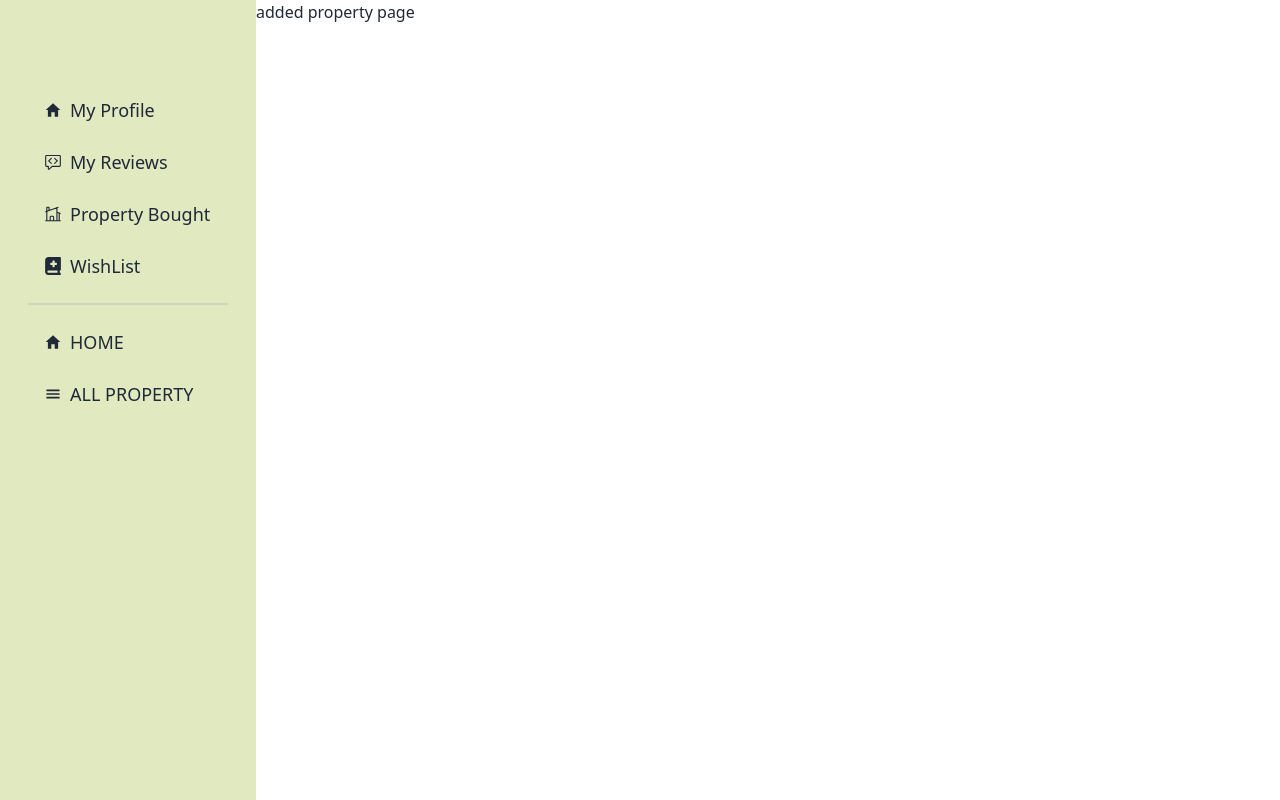
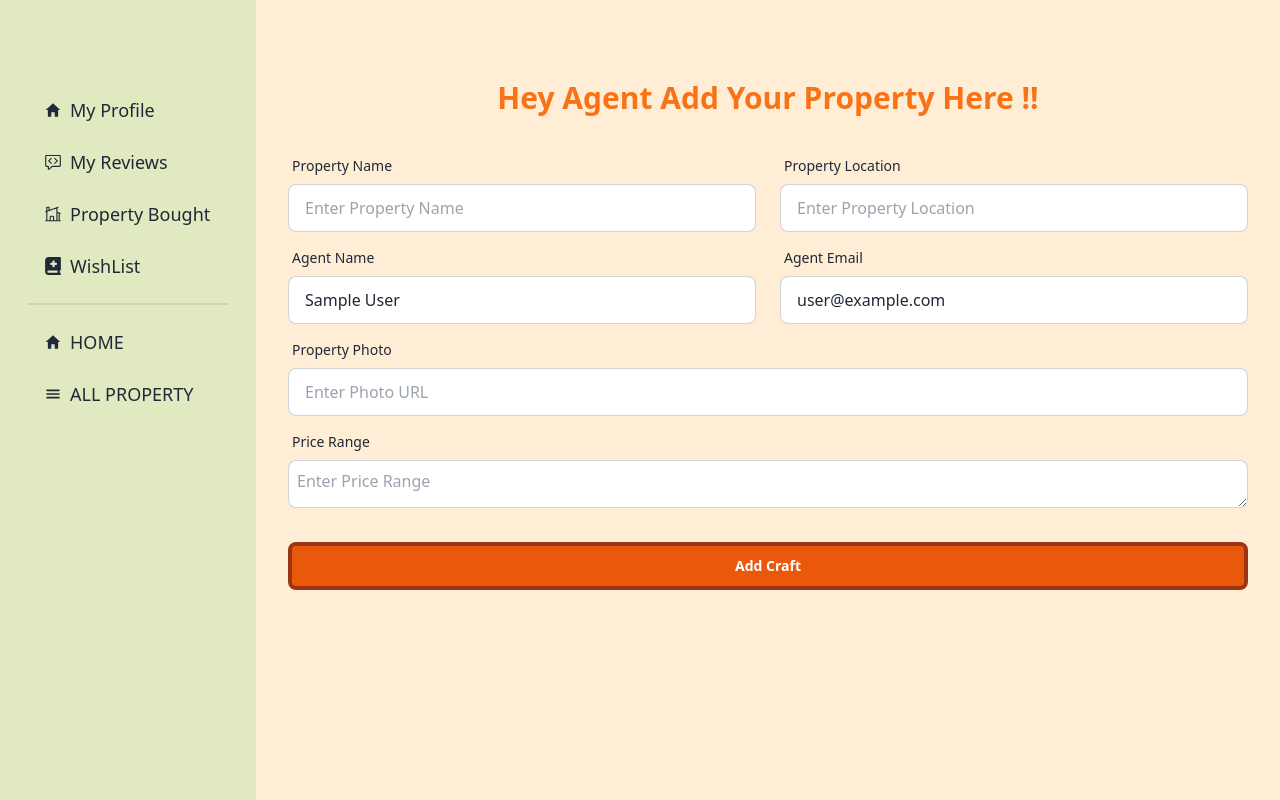
Before and after one commit to khan-shimul/A-12_Client, a React (Vite) app: page /dashboard/addproperty in a window 1280 px wide. Built offline with nearby package versions, Linux system fonts and the light colour scheme; no server answers; sample sign-in values are in the browser's storage.

Commit message:
add page layout complete

```diff
--- a/src/Components/AgentThing/AddProperty.jsx
+++ b/src/Components/AgentThing/AddProperty.jsx
@@ -1,9 +1,118 @@
-import React from 'react';
+import React, { useContext } from 'react';
+import { AuthContext } from '../../Provider/AuthPorvider';
 
 const AddProperty = () => {
+    const{user}=useContext(AuthContext)
+
+
+const handleSubmit=e=>{
+    e.preventDefault();
+    const propertyName = e.target.propertyname.value;
+    const isVerified=false
+    const location = e.target.location.value;
+    const agentName = e.target.agentname.value;
+    const agentEmail = e.target.agentemail.value;
+    const photo = e.target.photo.value;
+    const price = e.target.price.value;
+    const property={propertyName,location,agentName,agentEmail,photo,price,isVerified}
+    console.log(property)
+}
+
     return (
-        <div>
-            <h1>added property page</h1>
+        <div className= 'h-[100vh] mx-auto bg-orange-100 text-center '>
+            <h1 className='pt-20 text-3xl font-bold text-orange-500'>Hey Agent Add Your Property Here !!</h1>
+
+            <form  onSubmit={handleSubmit} className=" mx-auto md:m-6 md:p-2 grid grid-cols-2 justify-items-center gap-x-6 gap-y-2 ">
+                <div className="form-control w-full">
+                    <label className="label">
+                        <span className="label-text">Property Name</span>
+                    </label>
+                    <input
+                        name="propertyname"
+                        type="text"
+                        placeholder="Enter Property Name"
+                        className="input input-bordered w-full"
+                        required
+                    />
+                </div>
+
+                <div className="form-control w-full">
+                    <label className="label">
+                        <span className="label-text">Property Location</span>
+                    </label>
+                    <input
+                        name="location"
+                        type="text"
+                        placeholder="Enter Property Location"
+                        className="input input-bordered w-full"
+                        required
+                    />
+
+                </div>
+
+                <div className="form-control w-full">
+                    <label className="label">
+                        <span className="label-text">Agent Name</span>
+                    </label>
+                    <input
+                       defaultValue={user?.displayName ? user?.displayName :'No Name'}
+                       name='agentname'
+                        type="text"
+                        placeholder="Enter Craft Rating"
+                        className="input input-bordered w-full"
+                        readOnly
+                    />
+                </div>
+
+                <div className="form-control w-full">
+                    <label className="label">
+                        <span className="label-text">Agent          Email</span>
+                    </label>
+                    <input
+                        name="agentemail"
+                        defaultValue={user?.email}
+                        type="text"
+                        placeholder="Enter Craft Price"
+                        className="input input-bordered w-full"
+                        required
+                    />
+                </div>
+
+
+
+
+
+                <div className="col-span-2 form-control w-full">
+                    <label className="label">
+                        <span className="label-text">Property Photo</span>
+                    </label>
+                    <input
+                        name="photo"
+                        type="text"
+                        placeholder="Enter Photo URL"
+                        className="input input-bordered w-full"
+                        required
+                    />
+                </div>
+
+                <div className="col-span-2 w-full">
+                    <label className="label">
+                        <span className="label-text">Price Range</span>
+                    </label>
+                    <textarea
+                        name="price"
+                        placeholder="Enter Price Range"
+                        className="p-2 w-full input input-bordered"
+                        rows="10"
+                    />
+                </div>
+
+                <input
+                    type="submit"
+                    className="col-span-2 my-5 min-w-full btn btn-outline border-orange-800 hover:border-orange-600 text-white bg-orange-600 hover:bg-orange-400 border-4"
+                    value="Add Craft"
+                />
+            </form>
         </div>
     );
 };
```
